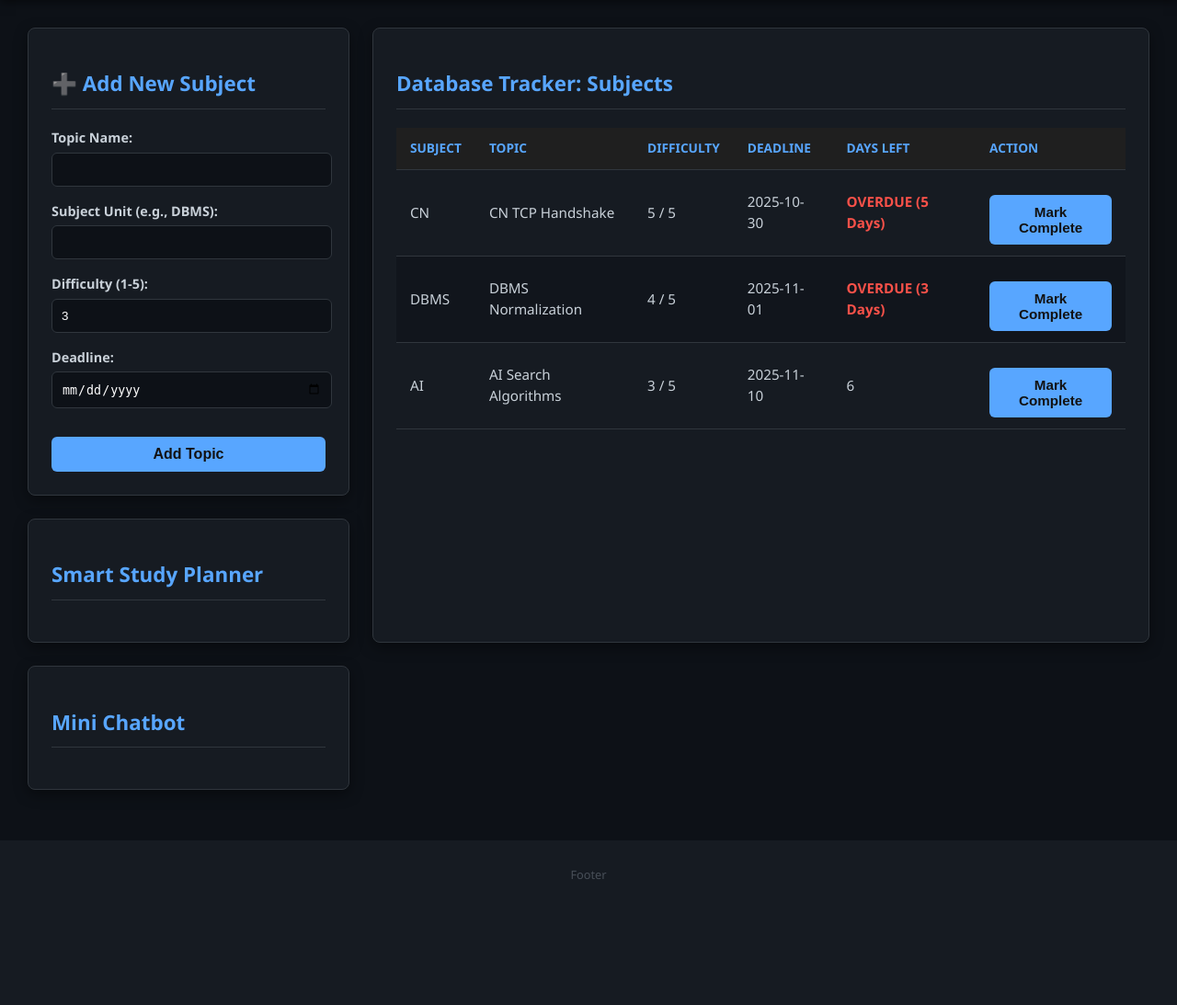
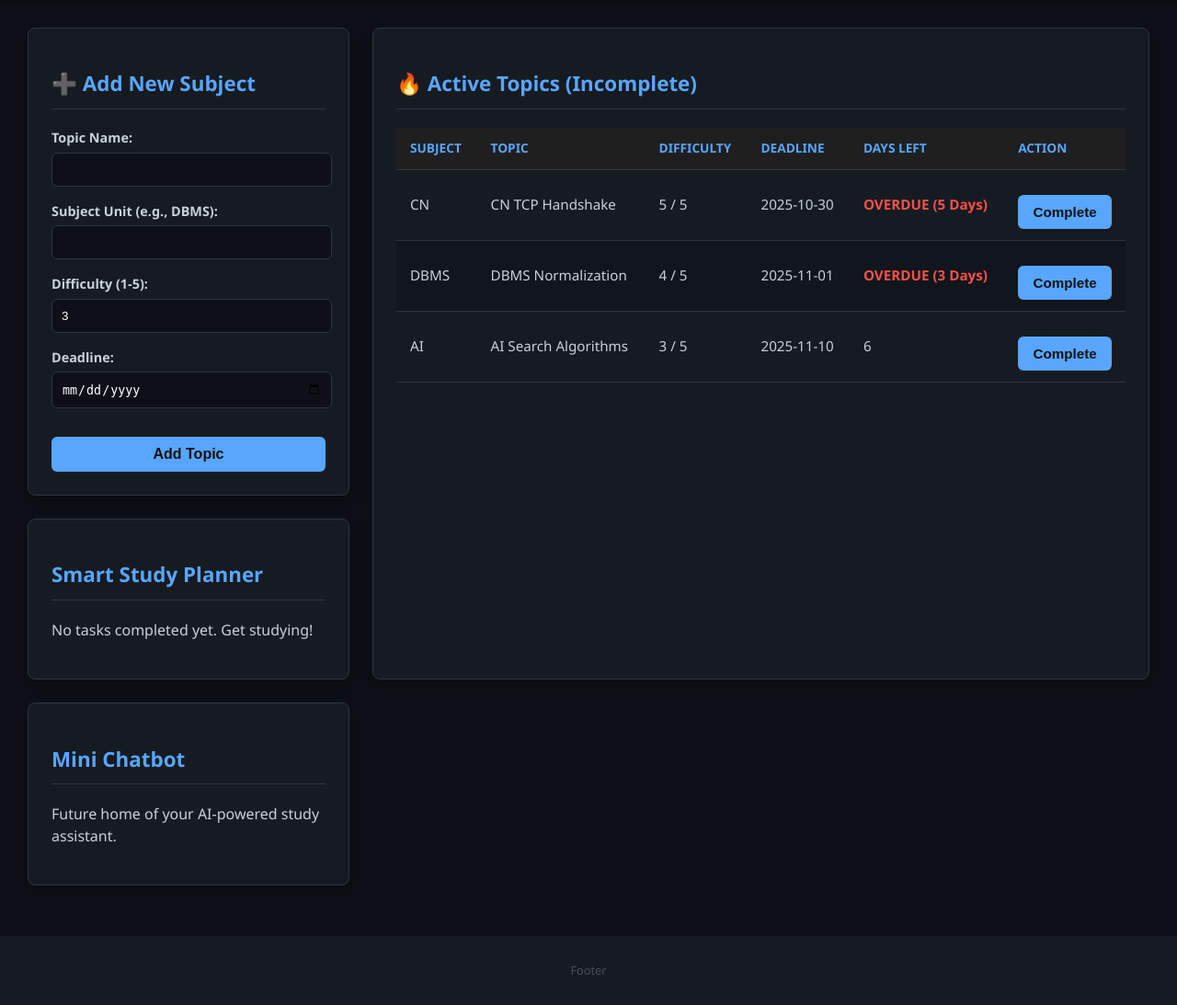
Before and after one commit to nishtha911/smart_study_companion, a Flask app: page / in a window 1280 px wide. Shown: the part 106-1199 px from the top of the page at 92% size. Before the commit the page ends 1062 px from the top, so only its background shows below. Run offline with Flask 3, Linux system fonts and the light colour scheme; data comes from the database, SQL or seed files in the repository.

Commit message:
updated index.html

```diff
--- a/templates/index.html
+++ b/templates/index.html
@@ -12,6 +12,7 @@
     </header>
 
     <main id="dashboard-layout">
+
         <section class="feature-card" id="input-form">
             <h2>➕ Add New Subject</h2>
             <form method="POST" action="/add_subject">
@@ -35,16 +36,8 @@
             </form>
         </section>
 
-        <section class="feature-card" id="planner-placeholder">
-            <h2>Smart Study Planner</h2>
-        </section>
-
-        <section class="feature-card" id="chatbot-placeholder">
-            <h2>Mini Chatbot</h2>
-        </section>
-
         <section class="feature-card" id="tracker-placeholder">
-            <h2>Database Tracker: Subjects</h2>
+            <h2>🔥 Active Topics (Incomplete)</h2>
             {% if subjects %}
             <table>
                 <thead>
@@ -73,22 +66,41 @@
                             {% endif %}
                         </td>
                         <td>
-                            {% if subject.progress_pct == 0 %}
-                                <form method="POST" action="/complete_subject">
-                                    <input type="hidden" name="subject_id" value="{{ subject.id }}">
-                                    <button type="submit" class="progress-button">Mark Complete</button>
-                                </form>
-                            {% else %}
-                                <span style="color: #4CAF50; font-weight: bold;">DONE!</span>
-                            {% endif %}
+                            <form method="POST" action="/complete_subject" style="margin: 0;">
+                                <input type="hidden" name="subject_id" value="{{ subject.id }}">
+                                <button type="submit" class="progress-button">Complete</button>
+                            </form>
                         </td>
                     </tr>
                     {% endfor %}
                 </tbody>
             </table>
             {% else %}
-            <p>No subjects in the database yet. Time to add some!</p>
+            <p style="color: #79a6ff;">All tracked subjects are complete! Add a new one.</p>
             {% endif %}
+        </section>
+
+        <section class="feature-card" id="planner-placeholder">
+            <h2>Smart Study Planner</h2>
+            {% if completed_subjects %}
+            <div id="completed-tasks">
+                <h3 style="color: #4CAF50; border-bottom: 1px solid #4CAF50; padding-bottom: 5px;">✅ Completed Tasks</h3>
+                <ul style="list-style: none; padding-left: 0; font-size: 0.9em;">
+                    {% for subject in completed_subjects %}
+                        <li style="margin-bottom: 5px;">
+                            <strong>[{{ subject['syllabus_unit'] }}]</strong> {{ subject['name'] }} <span style="float: right; color: #4CAF50;">DONE</span>
+                        </li>
+                    {% endfor %}
+                </ul>
+            </div>
+            {% else %}
+            <p>No tasks completed yet. Get studying!</p>
+            {% endif %}
+        </section>
+
+        <section class="feature-card" id="chatbot-placeholder">
+            <h2>Mini Chatbot</h2>
+            <p>Future home of your AI-powered study assistant.</p>
         </section>
     </main>
 
```
